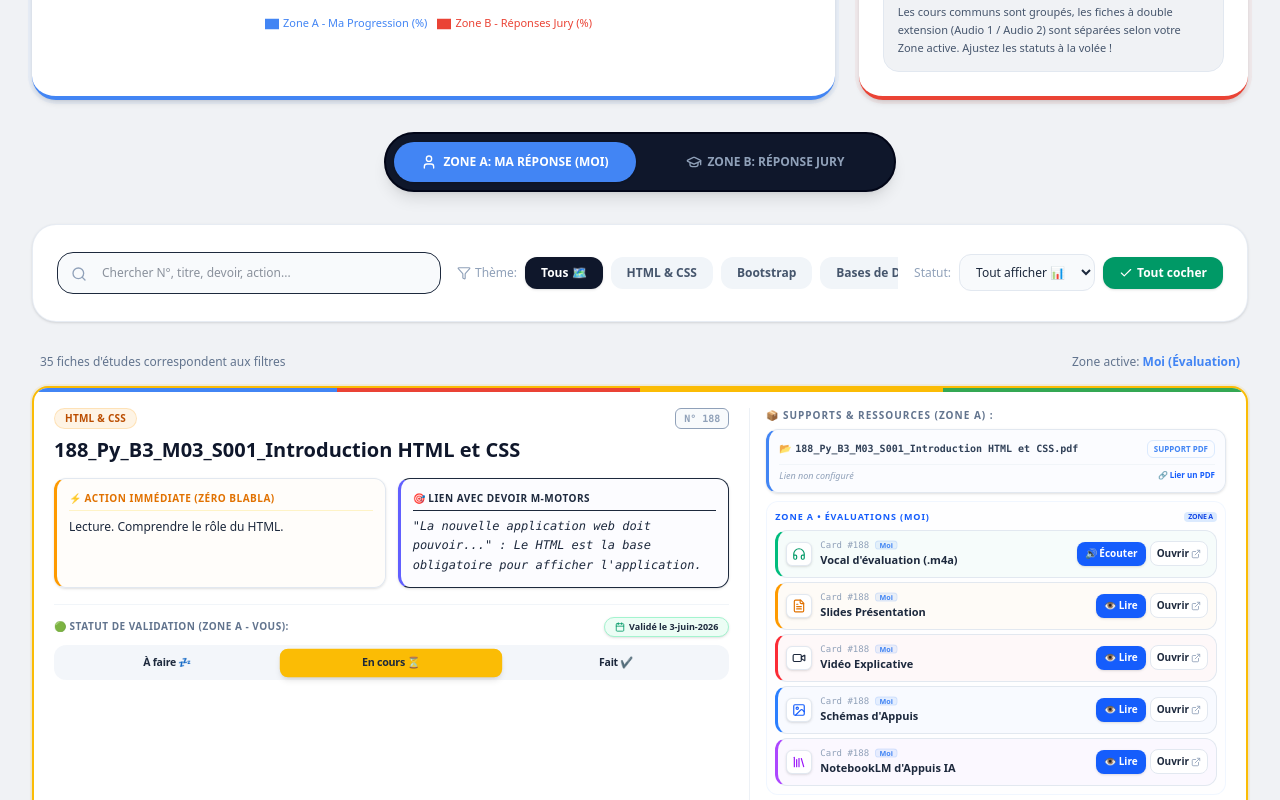
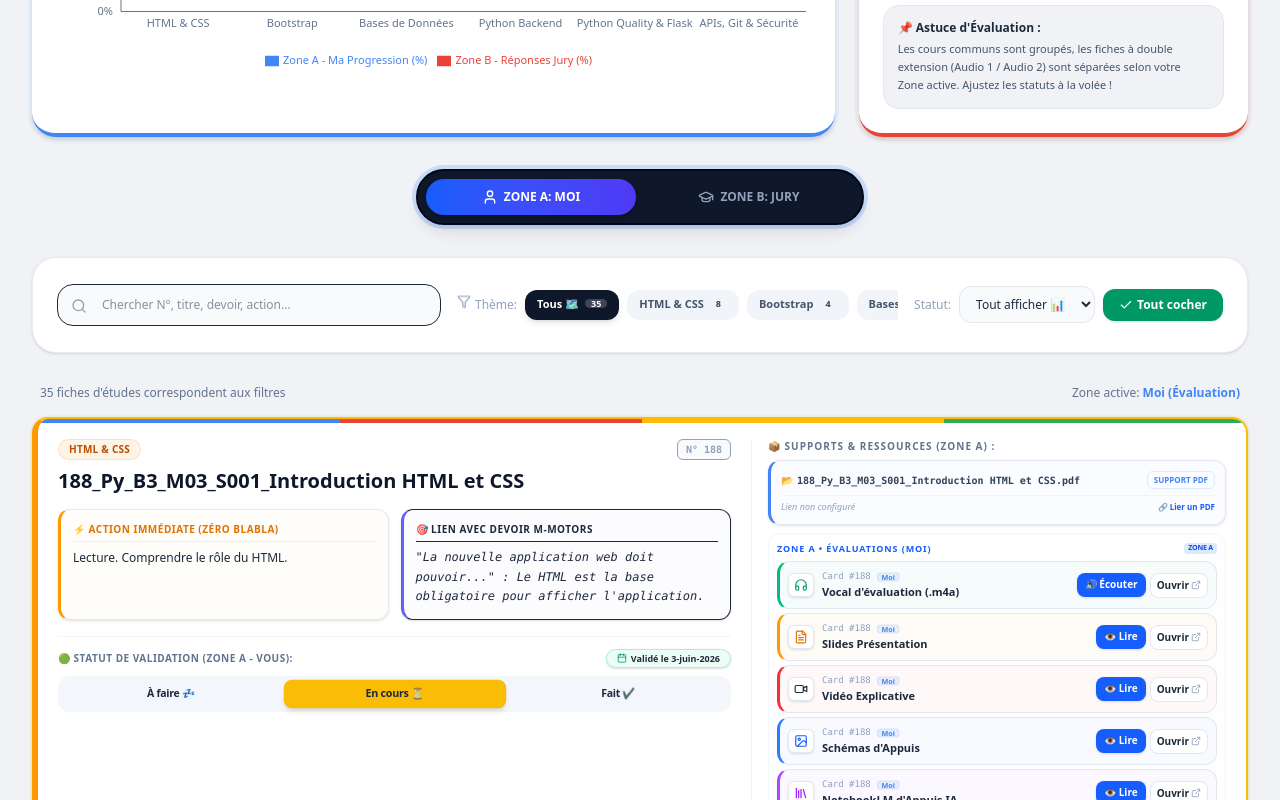
Before and after one commit to ProjetTechAcademy/Python_Eval, a React (Vite) app: page / in a window 1280 px wide. Shown: the part 860-1660 px from the top of the page. Built offline with nearby package versions, Linux system fonts and the light colour scheme.

Commit message:
feat(ui): add topic-specific borders and status tags
Implement helper to style topic card borders and add progress status badges to visualize performance levels.

```diff
--- a/src/App.tsx
+++ b/src/App.tsx
@@ -78,6 +78,25 @@ function getTopicBadgeStyle(topic: string) {
       return 'bg-cyan-500/10 text-cyan-750 border-cyan-500/20';
     default:
       return 'bg-slate-100/80 text-slate-700 border-slate-205';
+  }
+}
+
+function getTopicLeftBorder(topic: string) {
+  switch (topic) {
+    case 'HTML & CSS':
+      return 'border-l-[6px] border-l-amber-500';
+    case 'Bootstrap':
+      return 'border-l-[6px] border-l-purple-500';
+    case 'Bases de Données':
+      return 'border-l-[6px] border-l-[#4285F4]';
+    case 'Python Backend':
+      return 'border-l-[6px] border-l-emerald-500';
+    case 'Python Quality & Flask':
+      return 'border-l-[6px] border-l-rose-500';
+    case 'APIs, Git & Sécurité':
+      return 'border-l-[6px] border-l-cyan-500';
+    default:
+      return 'border-l-[6px] border-l-slate-400';
   }
 }
 
@@ -364,6 +383,25 @@ export default function App() {
                   style={{ width: `${stats1.pct}%` }}
                 />
               </div>
+              <div className="mt-2.5">
+                {stats1.pct === 100 ? (
+                  <span className="inline-flex items-center gap-1 text-[10px] uppercase font-black text-emerald-600 bg-emerald-500/10 px-2.5 py-1 rounded-lg border border-emerald-500/20">
+                    👑 Perfection Absolue !
+                  </span>
+                ) : stats1.pct >= 75 ? (
+                  <span className="inline-flex items-center gap-1 text-[10px] uppercase font-black text-indigo-700 bg-indigo-500/10 px-2.5 py-1 rounded-lg border border-indigo-500/20">
+                    ✨ Excellent travail, presque au bout !
+                  </span>
+                ) : stats1.pct >= 40 ? (
+                  <span className="inline-flex items-center gap-1 text-[10px] uppercase font-black text-amber-600 bg-amber-500/10 px-2.5 py-1 rounded-lg border border-amber-500/20">
+                    ⚡ Bonne dynamique, continuez !
+                  </span>
+                ) : (
+                  <span className="inline-flex items-center gap-1 text-[10px] uppercase font-black text-slate-600 bg-slate-500/10 px-2.5 py-1 rounded-lg border border-slate-500/20">
+                    🌱 Échauffement, lancez les fiches !
+                  </span>
+                )}
+              </div>
             </div>
 
             <div className="grid grid-cols-3 gap-2 pt-2 border-t border-slate-100 text-xs">
@@ -407,6 +445,25 @@ export default function App() {
                   className="bg-red-500 h-full rounded-full transition-all duration-500"
                   style={{ width: `${stats2.pct}%` }}
                 />
+              </div>
+              <div className="mt-2.5">
+                {stats2.pct === 100 ? (
+                  <span className="inline-flex items-center gap-1 text-[10px] uppercase font-black text-emerald-600 bg-emerald-500/10 px-2.5 py-1 rounded-lg border border-emerald-500/20">
+                    👑 Conformité jury à 100% !
+                  </span>
+                ) : stats2.pct >= 75 ? (
+                  <span className="inline-flex items-center gap-1 text-[10px] uppercase font-black text-[#EA4335] bg-red-550/10 px-2.5 py-1 rounded-lg border border-red-500/20">
+                    🎖️ Excellente préparation jury !
+                  </span>
+                ) : stats2.pct >= 40 ? (
+                  <span className="inline-flex items-center gap-1 text-[10px] uppercase font-black text-amber-600 bg-amber-500/10 px-2.5 py-1 rounded-lg border border-amber-500/20">
+                    ⚡ Intégration jury en cours !
+                  </span>
+                ) : (
+                  <span className="inline-flex items-center gap-1 text-[10px] uppercase font-black text-slate-600 bg-slate-500/10 px-2.5 py-1 rounded-lg border border-slate-500/20">
+                    📖 En attente d'audit pour le Jury !
+                  </span>
+                )}
               </div>
             </div>
 
@@ -487,34 +544,36 @@ export default function App() {
 
         {/* 3. SWITCH HUB ZONE: ACTIVATE USER INTERFACES */}
         <div className="w-full flex justify-center mb-8">
-          <div className="p-2 bg-slate-900 border-2 border-slate-950 rounded-full shadow-lg flex gap-2 w-full max-w-lg">
+          <div className={`p-2 bg-slate-900 border-2 border-slate-950 rounded-full shadow-lg flex gap-2 w-full max-w-md transition-all duration-300 ring-4 hover:scale-[1.01] ${
+            activeZone === 'A' ? 'ring-blue-500/20' : 'ring-red-500/20'
+          }`}>
             <button
               onClick={() => {
                 setActiveZone('A');
                 triggerToast("Zone A activée : Ma Progression Personnelle 🎯", "info");
               }}
-              className={`flex-1 py-3 px-5 rounded-full text-xs font-black uppercase flex items-center justify-center gap-1.5 transition-all cursor-pointer ${
+              className={`flex-1 py-2.5 px-4 rounded-full text-xs font-black uppercase flex items-center justify-center gap-1.5 transition-all duration-300 cursor-pointer transform active:scale-95 ${
                 activeZone === 'A'
-                  ? 'bg-[#4285F4] text-white shadow font-extrabold'
-                  : 'text-slate-400 hover:text-white'
+                  ? 'bg-gradient-to-r from-blue-600 to-indigo-600 text-white shadow-md'
+                  : 'text-slate-400 hover:text-slate-200'
               }`}
             >
               <User className="w-4 h-4 shrink-0" />
-              Zone A: Ma Réponse (Moi)
+              Zone A: Moi
             </button>
             <button
               onClick={() => {
                 setActiveZone('B');
                 triggerToast("Zone B activée : Livrables pour le Jury ⚖️", "info");
               }}
-              className={`flex-1 py-3 px-5 rounded-full text-xs font-black uppercase flex items-center justify-center gap-1.5 transition-all cursor-pointer ${
+              className={`flex-1 py-2.5 px-4 rounded-full text-xs font-black uppercase flex items-center justify-center gap-1.5 transition-all duration-300 cursor-pointer transform active:scale-95 ${
                 activeZone === 'B'
-                  ? 'bg-[#EA4335] text-white shadow font-extrabold'
-                  : 'text-slate-400 hover:text-white'
+                  ? 'bg-gradient-to-r from-red-600 to-pink-600 text-white shadow-md'
+                  : 'text-slate-400 hover:text-slate-200'
               }`}
             >
               <GraduationCap className="w-4 h-4 shrink-0" />
-              Zone B: Réponse Jury
+              Zone B: Jury
             </button>
           </div>
         </div>
@@ -538,20 +597,49 @@ export default function App() {
             {/* Filter tags list */}
             <div className="w-full lg:flex-1 overflow-x-auto no-scrollbar py-2">
               <div className="flex items-center gap-2 min-w-max">
-                <span className="text-xs text-slate-400 flex items-center gap-1"><Filter className="w-3.5 h-3.5" /> Thème:</span>
-                {topics.map(t => (
-                  <button
-                    key={t}
-                    onClick={() => setSelectedTopic(t)}
-                    className={`p-2 px-4 rounded-xl text-xs font-semibold cursor-pointer transition-all ${
-                      selectedTopic === t
-                        ? 'bg-slate-900 text-white shadow'
-                        : 'bg-slate-100 text-slate-600 hover:bg-slate-200'
-                    }`}
-                  >
-                    {t === 'All' ? 'Tous 🗺️' : t}
-                  </button>
-                ))}
+                <span className="text-xs text-slate-400 flex items-center gap-1"><Filter className="w-3.5 h-3.5 animate-bounce" /> Thème:</span>
+                {topics.map(t => {
+                  const count = t === 'All' ? fiches.length : fiches.filter(f => f.topic === t).length;
+                  const isSelected = selectedTopic === t;
+
+                  const getAccentClass = () => {
+                    if (!isSelected) return 'bg-slate-100 text-slate-600 hover:bg-slate-200 hover:scale-105 hover:shadow-sm';
+                    switch (t) {
+                      case 'HTML & CSS':
+                        return 'bg-gradient-to-r from-amber-500 to-yellow-500 text-white shadow-md shadow-amber-500/10 border border-amber-400 rotate-1';
+                      case 'Bootstrap':
+                        return 'bg-gradient-to-r from-purple-600 to-indigo-600 text-white shadow-md shadow-purple-500/10 border border-purple-500 -rotate-1';
+                      case 'Bases de Données':
+                        return 'bg-gradient-to-r from-blue-600 to-cyan-600 text-white shadow-md shadow-blue-500/10 border border-blue-500 rotate-1';
+                      case 'Python Backend':
+                        return 'bg-gradient-to-r from-emerald-600 to-teal-600 text-white shadow-md shadow-emerald-500/10 border border-emerald-500 -rotate-1';
+                      case 'Python Quality & Flask':
+                        return 'bg-gradient-to-r from-rose-600 to-pink-600 text-white shadow-md shadow-rose-500/10 border border-rose-500 rotate-1';
+                      case 'APIs, Git & Sécurité':
+                        return 'bg-gradient-to-r from-cyan-600 to-teal-500 text-white shadow-md shadow-cyan-500/10 border border-cyan-500 -rotate-1';
+                      default:
+                        return 'bg-slate-900 text-white shadow-md rotate-0';
+                    }
+                  };
+
+                  return (
+                    <button
+                      key={t}
+                      onClick={() => {
+                        setSelectedTopic(t);
+                        triggerToast(`Filtré par : ${t === 'All' ? 'Tous les cours' : t} ! 🌟`, "info");
+                      }}
+                      className={`p-1.5 px-3 rounded-xl text-[11px] font-extrabold cursor-pointer transition-all duration-300 flex items-center gap-1.5 transform active:scale-95 border-b-2 border-transparent ${getAccentClass()}`}
+                    >
+                      <span>{t === 'All' ? 'Tous 🗺️' : t}</span>
+                      <span className={`px-1.5 py-0.2 text-[9px] font-black rounded-full leading-none flex items-center justify-center ${
+                        isSelected ? 'bg-white/20 text-white' : 'bg-slate-205 text-slate-700'
+                      }`}>
+                        {count}
+                      </span>
+                    </button>
+                  );
+                })}
               </div>
             </div>
 
@@ -606,7 +694,7 @@ export default function App() {
               return (
                 <div
                   key={fiche.id}
-                  className={`bg-white rounded-2xl border-2 shadow-sm p-4 lg:p-5 flex flex-col gap-3.5 relative overflow-hidden transition-all duration-300 ring-2 hover:scale-[1.005] hover:shadow-md ${
+                  className={`bg-white rounded-2xl border-2 shadow-sm p-4 lg:p-5 flex flex-col gap-3.5 relative overflow-hidden transition-all duration-300 ring-2 hover:scale-[1.005] hover:shadow-md ${getTopicLeftBorder(fiche.topic)} ${
                     isCompleted
                       ? (activeZone === 'A'
                           ? 'border-emerald-500 bg-[#10b981]/[0.015] ring-[#34A853]/10 shadow-[0_4px_15px_-3px_rgba(16,185,129,0.15)]'
```
